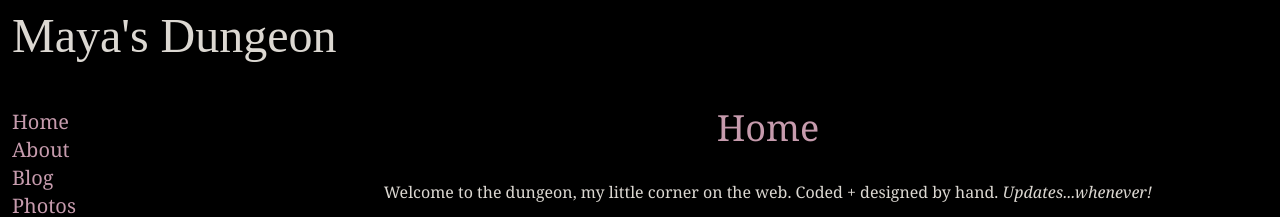
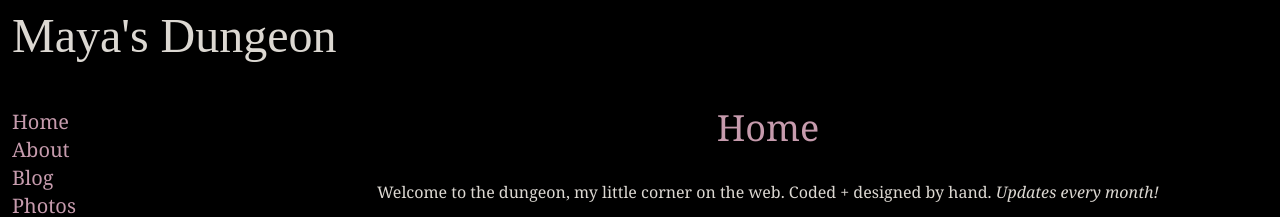
Before and after one commit to mayascoolcode/mayascoolcode.github.io, an Astro site: page / in a window 1280 px wide. Shown: the top 217 px of the page. Built offline with nearby package versions, Linux system fonts and the light colour scheme; Astro itself is replaced by a stand-in of ours; a web font is replaced by a local one.

Commit message:
update more

```diff
--- a/src/pages/about.astro
+++ b/src/pages/about.astro
@@ -7,7 +7,7 @@ import Layout from '../layouts/Layout.astro';
 			<small>↑ scorprio | ☼ leo | ☽ libra</small>
 			<br> Amaya
 			<br> 21, he/they
-			<br> West coast artist & programmer ~ <i class="fas fa-star"></i>
+			<br> West coast artist & programmer ~ <i class="fas fa-star"></i>s
 			<br> <a href="mailto:mayasdungeon@protonmail.com">contact@mayasdungeon.com</a>
 		</p>
 	</section>
--- a/src/pages/index.astro
+++ b/src/pages/index.astro
@@ -5,7 +5,7 @@ import Button from '../assets/img/button.gif';
 ---
 <Layout title="Home" description="Welcome to the dungeon.">
 	<section class="text-center">
-		<p>Welcome to the dungeon, my little corner on the web. Coded + designed by hand. <i>Updates...whenever!</i></p>
+		<p>Welcome to the dungeon, my little corner on the web. Coded + designed by hand. <i>Updates every month!</i></p>
 		<!-- <Image src={Button} alt="Website button" class="m-auto my-5" /> -->
 	</section>
 	<section>
```
Also changed, not shown: src/assets/img/drawings/IMG_20260302_192108_919.webp (deleted), src/assets/img/drawings/pfp.jpg (added), src/assets/img/photos/A5C854C4-257E-487D-BE2F-A8A0D8304F91.jpg (deleted), 9 other files.
